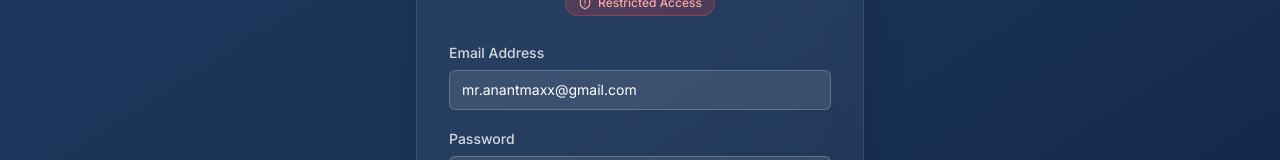
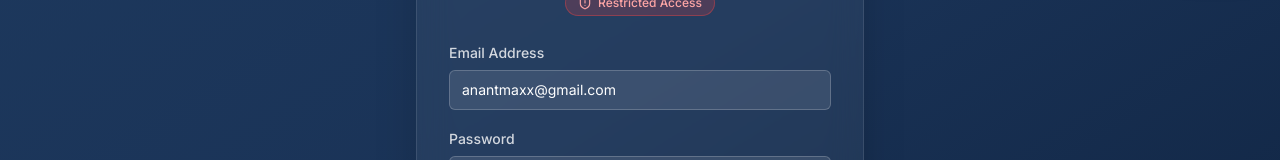
Before and after one commit to Anant1822/geekintern-admin, a React (Vite) app: page /admin/login in a window 1280 px wide. Shown: the part 318-478 px from the top of the page. Built offline with nearby package versions, Linux system fonts and the light colour scheme; no server answers.

Commit message:
chore: update default admin email to anantmaxx@gmail.com

```diff
--- a/src/pages/admin/AdminLogin.tsx
+++ b/src/pages/admin/AdminLogin.tsx
@@ -97,8 +97,8 @@ export default function AdminLogin() {
                 id="email"
                 type="email"
                 autoComplete="email"
-                placeholder="mr.anantmaxx@gmail.com"
-                defaultValue="mr.anantmaxx@gmail.com"
+                placeholder="anantmaxx@gmail.com"
+                defaultValue="anantmaxx@gmail.com"
                 {...register('email')}
                 className={cn(
                   'bg-white/10 border-white/20 text-white placeholder:text-white/35 focus:border-brand-teal focus:ring-brand-teal/30',
```
Also changed, not shown: 1 other file (tests, documents, lock files or other folders).
